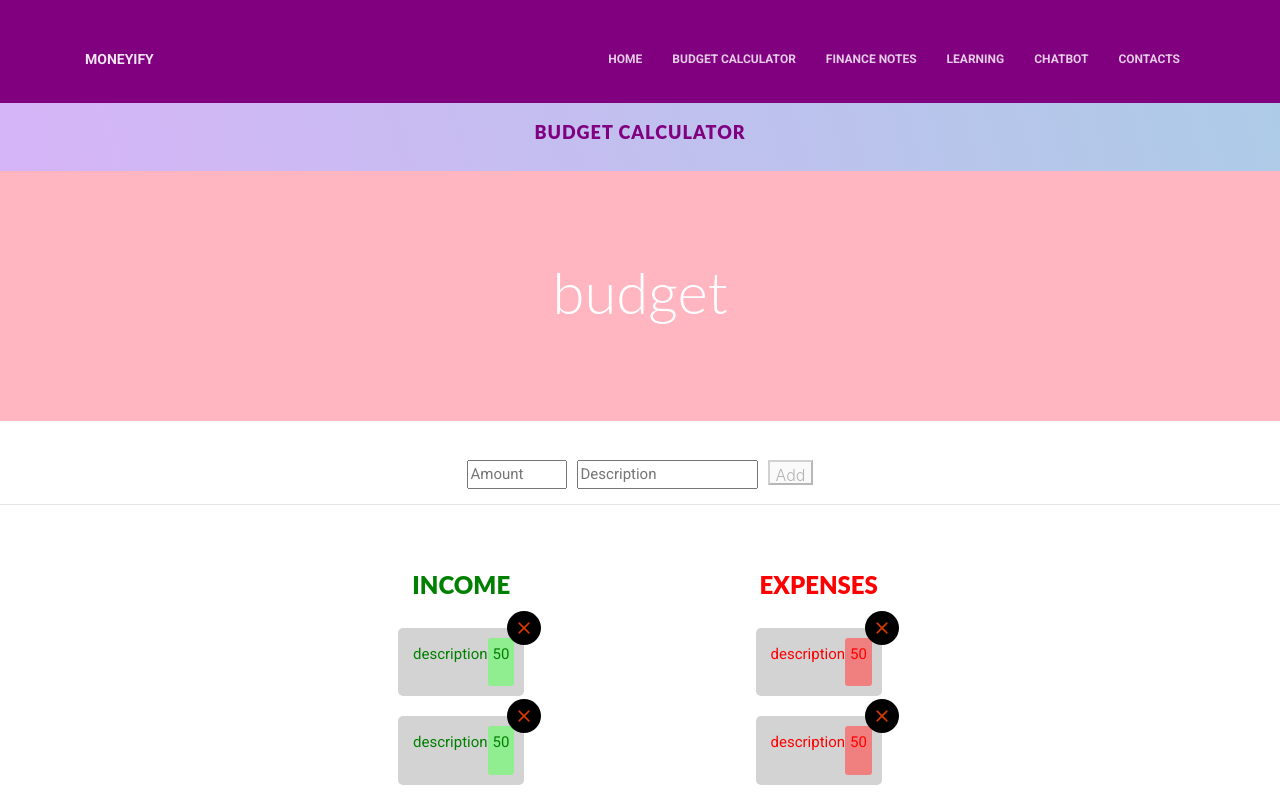
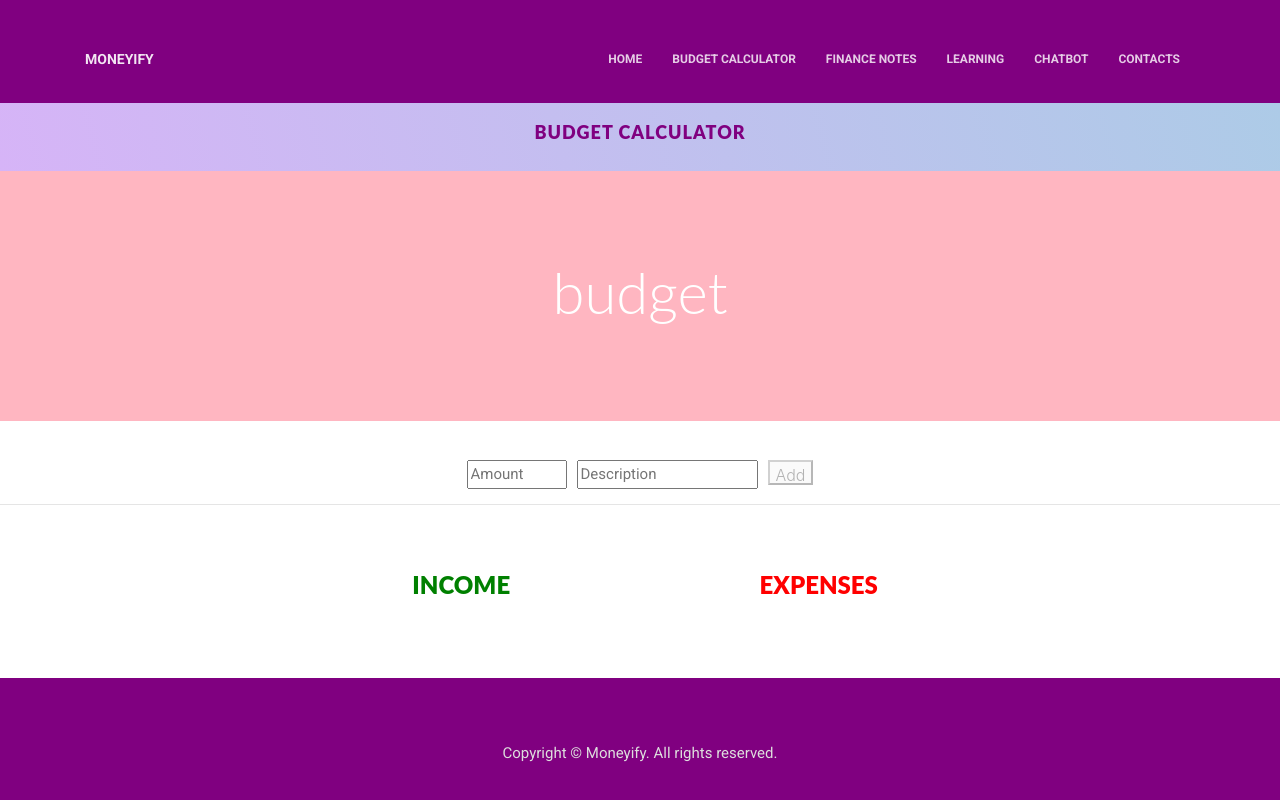
Before and after one commit to petkokp/moneyify, an Angular app in the folder moneyify/: page /budget-calculator in a window 1280 px wide. Shown: the top 800 px of the page. Built offline with nearby package versions, Linux system fonts and the light colour scheme.

Commit message:
implement functionality for adding items

```diff
--- a/moneyify/src/app/budget-add-item-form/budget-add-item-form.component.ts
+++ b/moneyify/src/app/budget-add-item-form/budget-add-item-form.component.ts
@@ -1,4 +1,4 @@
-import { Component, Input, OnInit } from '@angular/core';
+import { Component, EventEmitter, Input, OnInit, Output } from '@angular/core';
 import { NgForm } from '@angular/forms';
 import { BudgetItem } from 'src/shared/models/budget-item.module';
 
@@ -10,6 +10,7 @@
 export class BudgetAddItemFormComponent implements OnInit {
 
   @Input() item: BudgetItem = new BudgetItem('', null);
+  @Output() formSubmit: EventEmitter<BudgetItem> = new EventEmitter<BudgetItem>();
 
   constructor() { }
 
@@ -17,8 +18,7 @@
   }
 
   onSubmit(form: NgForm) {
-    console.log(form);
-
+    this.formSubmit.emit(form.value);
   }
 
 }
--- a/moneyify/src/app/budget-item-list/budget-item-card/budget-item-card.component.html
+++ b/moneyify/src/app/budget-item-list/budget-item-card/budget-item-card.component.html
@@ -1,10 +1,10 @@
 <div class="root">
-    <div class="budget-item" [ngClass]="{ 'income': isIncome, 'expense': !isIncome }">
+    <div class="budget-item" [ngClass]="{ 'income': item.amount >= 0, 'expense': item.amount < 0 }">
       <div class="description">
-        <p>description</p>
+        <p>{{ item.description }}</p>
       </div>
       <div class="amount">
-        <p>50</p>
+        <p>{{ item.amount }}</p>
       </div>
     </div>
     <div class="x-icon-button"></div>
--- a/moneyify/src/app/budget-item-list/budget-item-card/budget-item-card.component.ts
+++ b/moneyify/src/app/budget-item-list/budget-item-card/budget-item-card.component.ts
@@ -1,4 +1,5 @@
 import { Component, Input, OnInit } from '@angular/core';
+import { BudgetItem } from 'src/shared/models/budget-item.module';
 
 @Component({
   selector: 'app-budget-item-card',
@@ -7,7 +8,7 @@
 })
 export class BudgetItemCardComponent implements OnInit {
 
-  @Input() isIncome: boolean = true;
+  @Input() item: BudgetItem;
 
   constructor() { }
 
--- a/moneyify/src/app/budget-item-list/budget-item-list.component.html
+++ b/moneyify/src/app/budget-item-list/budget-item-list.component.html
@@ -5,8 +5,12 @@
         <h1>Income</h1>
 
         <div class="budget-items">
-            <app-budget-item-card [isIncome]="true" style="margin-bottom: 20px;"></app-budget-item-card>
-            <app-budget-item-card [isIncome]="true" style="margin-bottom: 20px;"></app-budget-item-card>
+            <div *ngFor="let item of budgetItems">
+              <app-budget-item-card
+                *ngIf="item.amount >= 0"
+                [item]="item"
+                style="display: block; margin-bottom: 20px;"></app-budget-item-card>
+            </div>
         </div>
       </div>
 
@@ -15,8 +19,12 @@
         <h1>Expenses</h1>
 
         <div class="budget-items">
-            <app-budget-item-card [isIncome]="false" style="margin-bottom: 20px;"></app-budget-item-card>
-            <app-budget-item-card [isIncome]="false" style="margin-bottom: 20px;"></app-budget-item-card>
+          <div *ngFor="let item of budgetItems">
+            <app-budget-item-card
+              *ngIf="item.amount < 0"
+              [item]="item"
+              style="display: block; margin-bottom: 20px;"></app-budget-item-card>
+          </div>
           </div>
       </div>
 
--- a/moneyify/src/app/budget-item-list/budget-item-list.component.ts
+++ b/moneyify/src/app/budget-item-list/budget-item-list.component.ts
@@ -1,4 +1,5 @@
-import { Component, OnInit } from '@angular/core';
+import { Component, Input, OnInit } from '@angular/core';
+import { BudgetItem } from 'src/shared/models/budget-item.module';
 
 @Component({
   selector: 'app-budget-item-list',
@@ -7,6 +8,8 @@
 })
 export class BudgetItemListComponent implements OnInit {
 
+  @Input() budgetItems: BudgetItem[];
+
   constructor() { }
 
   ngOnInit(): void {
--- a/moneyify/src/app/budget-main/budget-main.component.html
+++ b/moneyify/src/app/budget-main/budget-main.component.html
@@ -8,10 +8,10 @@
 
   <section class="add-item-section">
     <div class="add-item-container">
-      <app-budget-add-item-form style="padding: 20px;"></app-budget-add-item-form>
+      <app-budget-add-item-form style="padding: 20px;" (formSubmit)="addItem($event)"></app-budget-add-item-form>
     </div>
   </section>
 
   <hr style="margin-top: 0">
 
-  <app-budget-item-list></app-budget-item-list>
+  <app-budget-item-list [budgetItems]="budgetItems"></app-budget-item-list>
--- a/moneyify/src/app/budget-main/budget-main.component.ts
+++ b/moneyify/src/app/budget-main/budget-main.component.ts
@@ -1,4 +1,5 @@
 import { Component, OnInit } from '@angular/core';
+import { BudgetItem } from 'src/shared/models/budget-item.module';
 
 @Component({
   selector: 'app-budget-main',
@@ -7,9 +8,15 @@
 })
 export class BudgetMainComponent implements OnInit {
 
+  budgetItems: BudgetItem[] = new Array<BudgetItem>();
+
   constructor() { }
 
   ngOnInit(): void {
   }
 
+  addItem(newItem: BudgetItem) {
+    this.budgetItems.push(newItem);
+  }
+
 }
```
